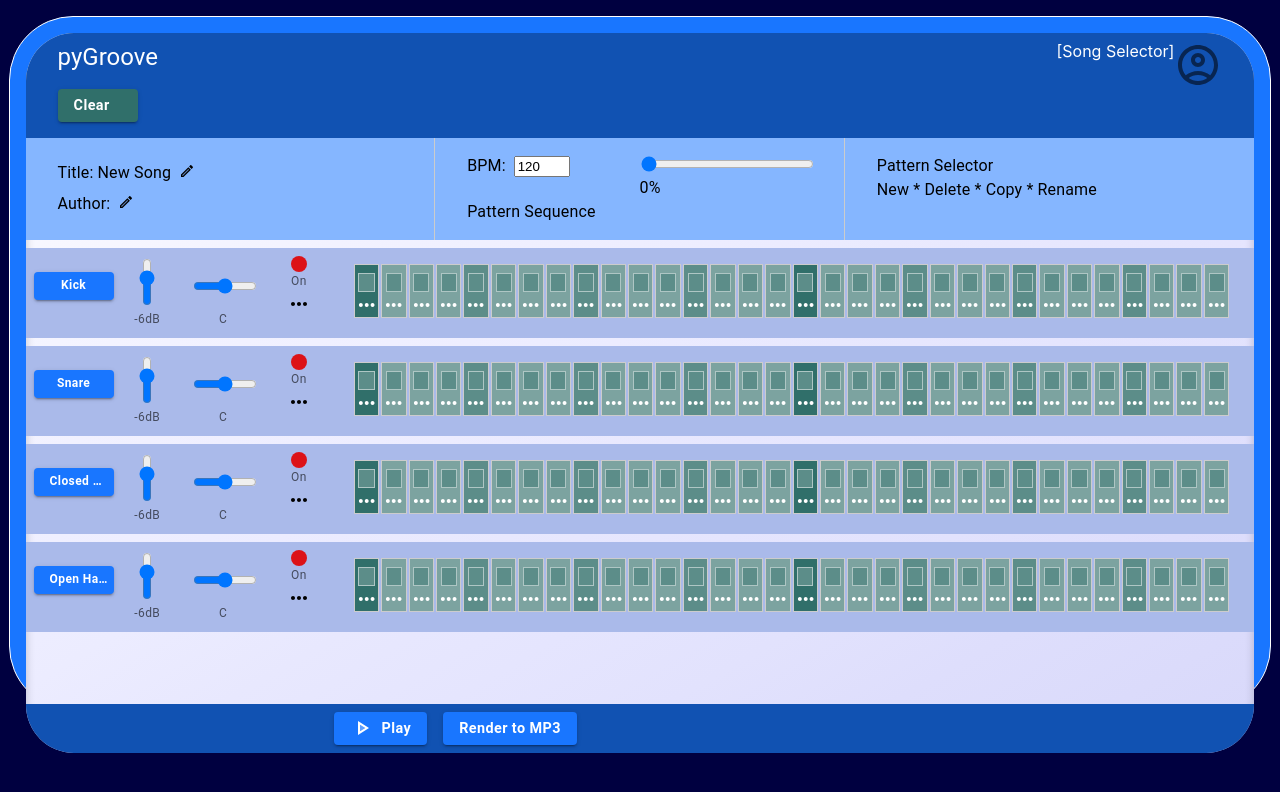
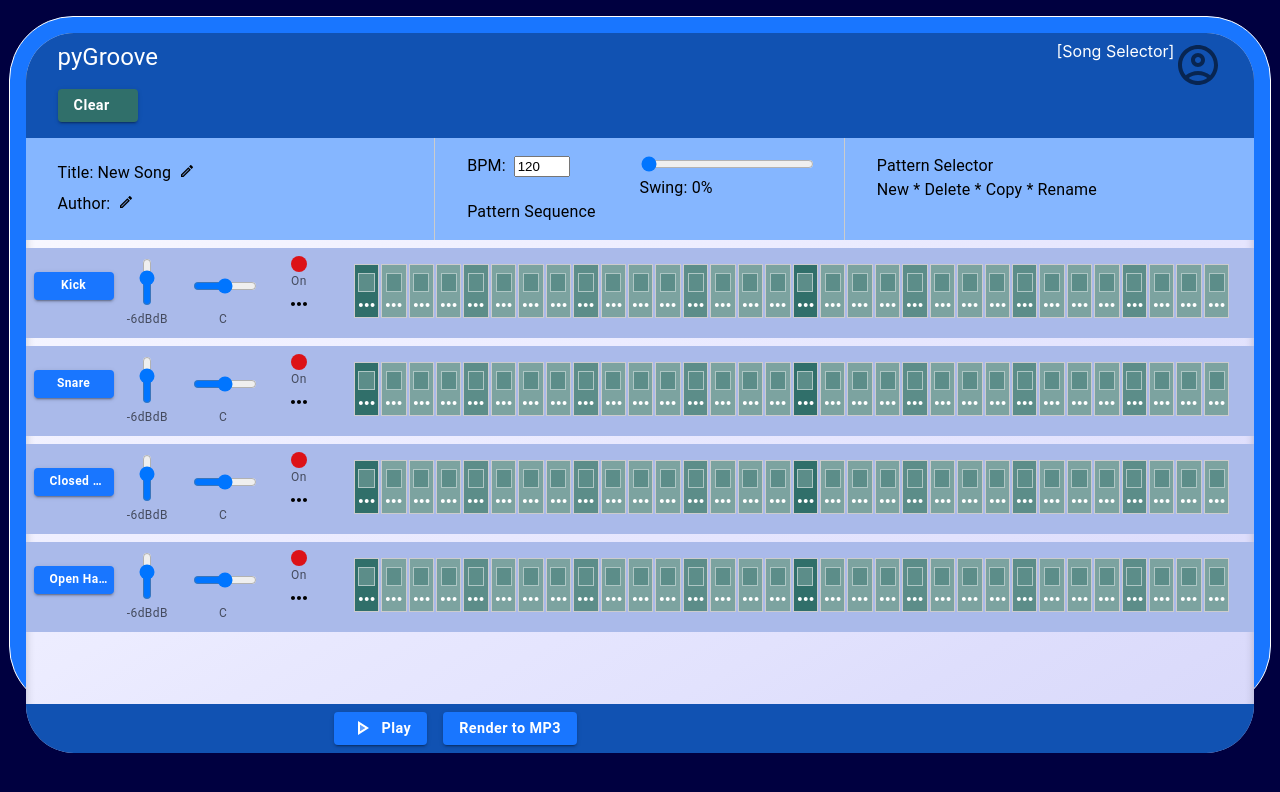
Before and after one commit to LDK/pygroove, a React (Create React App) app in the folder interface/: page / in a window 1280 px wide. Shown: the top 792 px of the page. Built offline with nearby package versions, Linux system fonts and the light colour scheme.

Commit message:
Better logic for labels on Range component, update to label of Swing range

```diff
--- a/interface/src/components/Range.tsx
+++ b/interface/src/components/Range.tsx
@@ -48,15 +48,15 @@ const Range = ({ min, max, panDisplay, onChange, step=1, labelVariant, labelColo
 
   const inputStyle = orientation === 'vertical' ? verticalStyle : horizontalStyle;
 
-  let labelText = '';
+  let labelText = label;
 
-  if (label) {
+  if (label || labelPrefix) {
     if (percentage) {
       labelText = `${Math.round(workingValue * 100)}%`;
     } else if (panDisplay) {
       labelText = workingValue > 0 ? `${workingValue}% R` : workingValue < 0 ? `${workingValue * -1}% L` : 'C';
     } else {
-      labelText = `${workingValue}`;
+      labelText = `${workingValue}${labelSuffix}`;
     }
   }
 
@@ -91,7 +91,7 @@ const Range = ({ min, max, panDisplay, onChange, step=1, labelVariant, labelColo
           setEditing(false);
         }}
       />
-      {label &&
+      {labelText &&
         <Typography variant={labelVariant} color={labelColor} display="block">
           {labelPrefix}
           {labelText}
--- a/interface/src/components/SongDetailsBar.tsx
+++ b/interface/src/components/SongDetailsBar.tsx
@@ -151,7 +151,7 @@ const SongDetailsBar = () => {
               step={0.01}
               min={0}
               max={1}
-              label="Swing"
+              labelPrefix="Swing: "
               percentage
             />
           </Grid>
```
